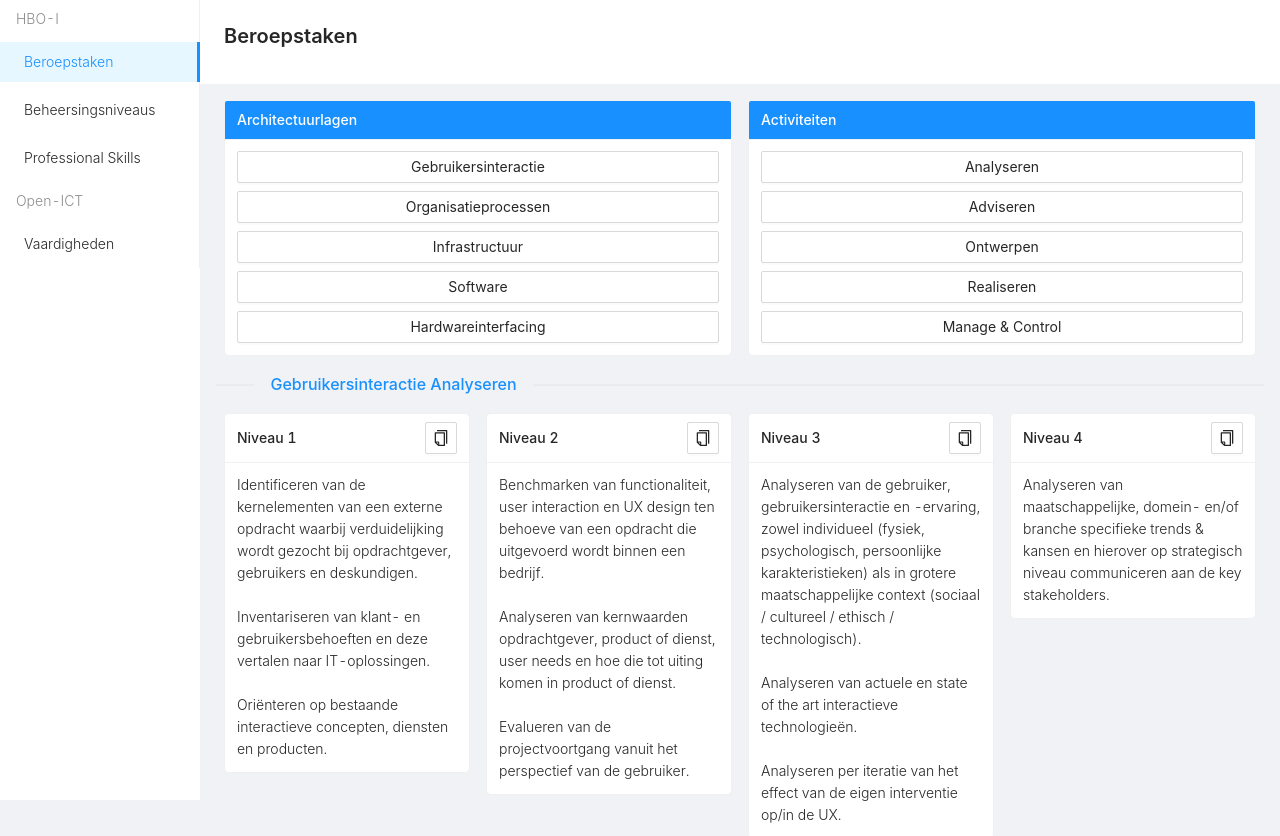
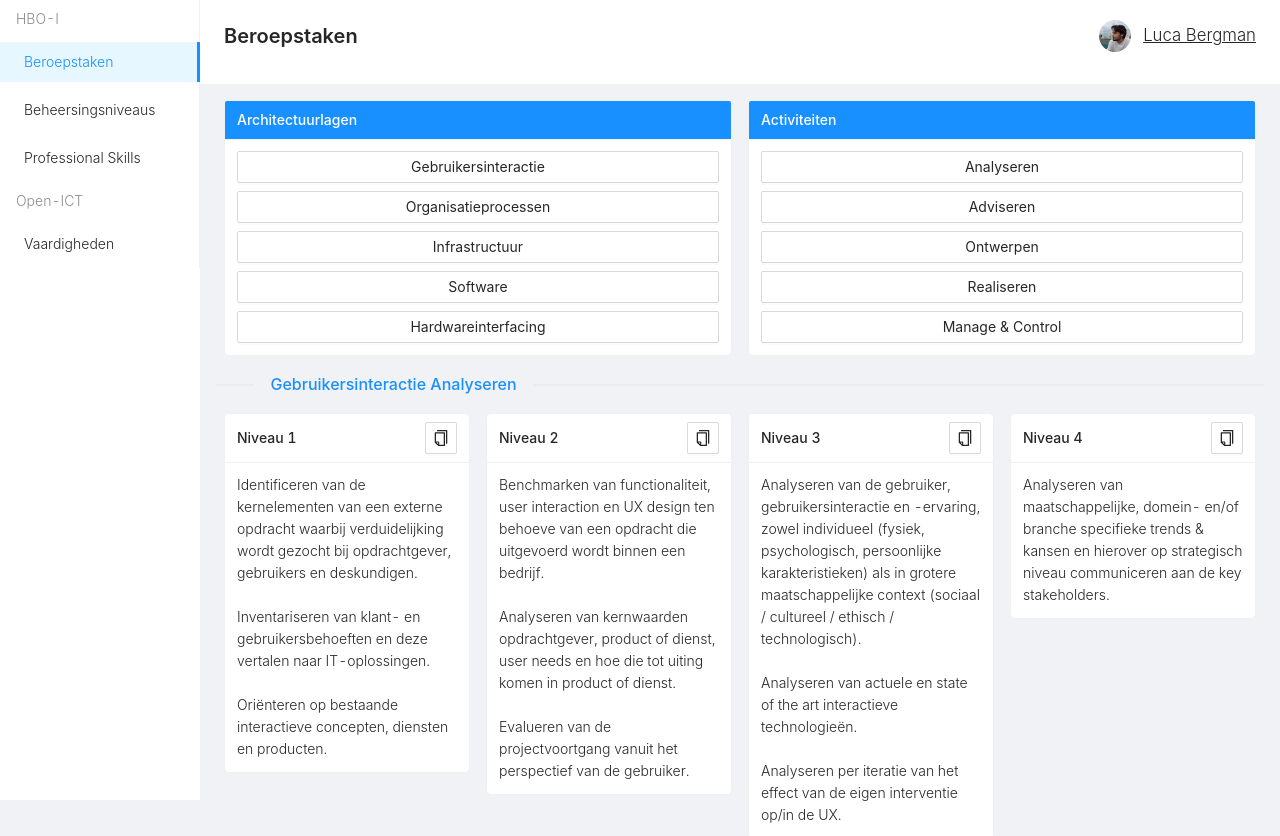
Before and after one commit to spark-156/leveling-education-framework, a React (Create React App) app in the folder frontend/: page / in a window 1280 px wide. Shown: the top 836 px of the page. Built offline with nearby package versions, Linux system fonts and the light colour scheme.

Commit message:
add profile

```diff
--- a/frontend/src/components/Link.jsx
+++ b/frontend/src/components/Link.jsx
@@ -1,12 +1,13 @@
 import React from "react";
 
-export function Link({ href, children }) {
+export function Link({ href, children, style }) {
   return (
     <a
       href={href}
       referrerPolicy="no-referrer"
       target="_blank"
       rel="noreferrer"
+      style={{ color: "inherit", textDecoration: "underline", ...style }}
     >
       {children}
     </a>
--- /dev/null
+++ b/frontend/src/components/LucaBergmanProfile.jsx
@@ -0,0 +1,7 @@
+import { Avatar } from 'antd';
+import { Link } from './Link';
+
+
+export function LucaBergmanProfile () {
+    return <Link style={{ fontSize: "120%" }} href="https://www.lucabergman.nl"><Avatar src="/fotovanmij.jpeg" />Luca Bergman</Link>
+}
--- a/frontend/src/components/Navbar.jsx
+++ b/frontend/src/components/Navbar.jsx
@@ -4,6 +4,7 @@ import { MenuOutlined } from '@ant-design/icons';
 import { TopicMenu } from "./TopicMenu";
 import { useSelector } from 'react-redux';
 import { selectKey } from "../store/selectedKeySlice";
+import { LucaBergmanProfile } from "./LucaBergmanProfile";
 
 export function Navbar ({ showBackIcon = false }) {
     const [visible, setVisible] = useState(false);
@@ -14,6 +15,7 @@ export function Navbar ({ showBackIcon = false }) {
             onBack={() => setVisible(true)}
             title={title}
             backIcon={showBackIcon ? <MenuOutlined /> : null}
+            extra={<LucaBergmanProfile />}
         >
             <Drawer
                 title="Menu"
```
Also changed, not shown: frontend/public/fotovanmij.jpeg (added).
